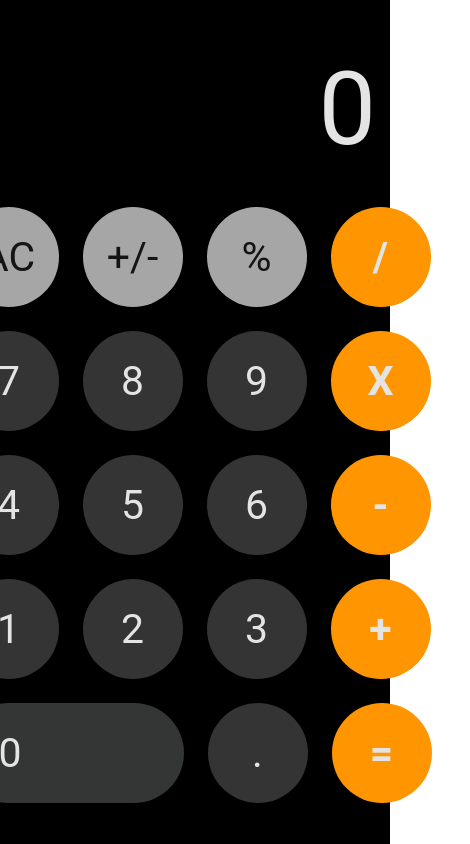
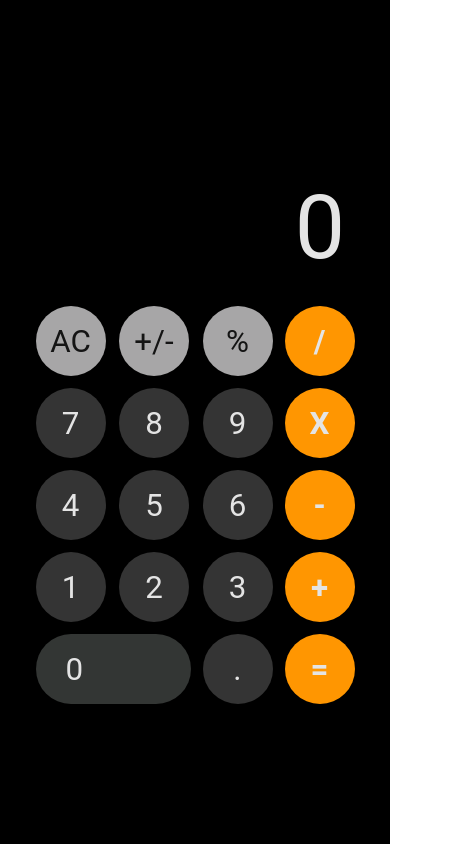
Before and after one commit to moretto1/responsive-calculator, a plain HTML site: page index.html in a window 390 px wide. Shown: the whole page, 470 px wide, since content can reach past the window. Drawn offline with Linux system fonts and the light colour scheme.

Commit message:
Devleopment

```diff
--- a/calculadora2.css
+++ b/bkpcalculadora.css
@@ -42,11 +42,9 @@ body, html {
 .buttons {
     padding: 10px;
     user-select: none;
-    display: grid;
-    grid-template-columns: auto auto auto auto;
 }
 
-/* .button-line {
+.button-line {
     display: flex;
     flex-direction: row;
 }
@@ -96,4 +94,3 @@ body, html {
     background-color: #e4e4e4 !important;
     color: #ff9601;
 }
- */
--- a/calculadora.css
+++ b/calculadora.css
@@ -42,26 +42,25 @@ body, html {
 .buttons {
     padding: 10px;
     user-select: none;
+    display: grid;
+    grid-template-columns: auto auto auto auto;
+    gap: 16px;
 }
 
-.button-line {
-    display: flex;
-    flex-direction: row;
-}
-
-.buttons > .button-line > div {
+.buttons > div {
     display: flex;
     justify-content: center;
     align-items: center;
     width: 100px;
     height: 100px;
-    border-radius:100%;
+    border-radius: 100%;
     background-color: #343434;
-    margin: 12px;
     cursor: pointer;
 }
 
-.buttons > .button-line > .large-button {
+.buttons > .large-button {
+    grid-column-start: 1;
+    grid-column-end: 3;
     display: flex;
     justify-content: start;
     align-items: center;
@@ -71,11 +70,11 @@ body, html {
     background-color: #333634;
 }
 
-.buttons > .button-line > .large-button > span {
+.buttons > .large-button > span {
     padding-left: 40px;
 }
 
-.buttons > .button-line > .action-button {
+.buttons > .action-button {
     display: flex;
     justify-content: center;
     align-items: center;
@@ -85,7 +84,7 @@ body, html {
     background-color: #ff9601;
 }
 
-.buttons > .button-line > .gray-button {
+.buttons > .gray-button {
     background-color: #a7a6a7;
     color: #141414;
 }
@@ -94,3 +93,69 @@ body, html {
     background-color: #e4e4e4 !important;
     color: #ff9601;
 }
+
+@media (max-width: 650px) {
+    * {
+        font-size: 1.4rem;
+    }
+
+    .buttons {
+        gap: 12px;
+    }
+
+    .buttons > div {
+        width: 70px;
+        height: 70px;
+    }
+
+    .buttons > .large-button {
+        width: 155px;
+        height: 70px;
+    }
+
+    .buttons > .action-button {
+        width: 70px;
+        height: 70px;
+    }
+
+    .buttons > .large-button > span {
+        padding-left: 30px;
+    }
+
+    .number-display {
+        height: 150px;
+        width: 300px;
+    }
+
+}
+
+@media (max-width: 372px) {
+    * {
+        font-size: 1.3rem;
+    }
+
+    .buttons {
+        gap: 10px;
+    }
+
+    .buttons > div {
+        width: 60px;
+        height: 60px;
+    }
+
+    .buttons > .large-button {
+        width: 130px;
+        height: 60px;
+    }
+
+    .buttons > .action-button {
+        width: 60px;
+        height: 60px;
+    }
+
+    .number-display {
+        height: 150px;
+        width: 252px;
+    }
+
+}
--- a/index.html
+++ b/index.html
@@ -2,7 +2,7 @@
 <html>
     <head>
         <title>Responsive Calculator</title>
-        <meta name="viewport" content="width=device-width, initial-scale=1">
+        <meta name="viewport" content="width=device-width, initial-scale=1.0">
         <link rel="stylesheet" type="text/css" href="calculadora.css">
         <script src="calculadora.js"></script>
     </head>
@@ -13,7 +13,6 @@
                     0
                 </div>
                 <div class="buttons">
-                    <div class="button-line">
                     <div class="gray-button" onclick="cleanStack()">
                         AC
                     </div>
@@ -26,9 +25,7 @@
                     <div id="div-op" class="action-button" onclick="pushOp('/')">
                         <b>/</b>
                     </div>
-                    </div>
 
-                    <div class="button-line">
                     <div onclick="pushNumber(7)">
                         7
                     </div>
@@ -41,9 +38,7 @@
                     <div id="mult-op" class="action-button" onclick="pushOp('*')">
                         <b>X</b>
                     </div>
-                    </div>
 
-                    <div class="button-line">
                     <div onclick="pushNumber(4)">
                         4
                     </div>
@@ -56,9 +51,7 @@
                     <div id="sub-op" class="action-button" onclick="pushOp('-')">
                         <b>-</b>
                     </div>
-                    </div>
 
-                    <div class="button-line">
                     <div onclick="pushNumber(1)">
                         1
                     </div>
@@ -71,9 +64,7 @@
                     <div id="add-op" class="action-button" onclick="pushOp('+')">
                         <b>+</b>
                     </div>
-                    </div>
 
-                    <div class="button-line">
                     <div class="large-button" onclick="pushNumber(0)">
                         <span>0</span>
                     </div>
@@ -86,6 +77,5 @@
                 </div>
             </div>
         </div>
-        </div>
     </body>
 </html>
```
Also changed, not shown: bkpindex.html (renamed from index2.html, +11 -11 lines). Lines whose indentation alone changed are shown as unchanged.
